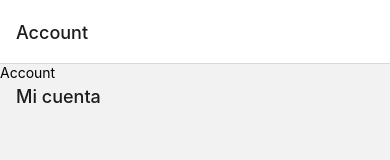
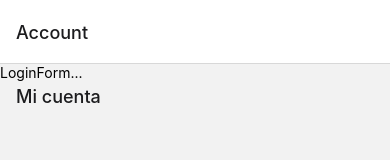
Before and after one commit to Ivan6801/wsl, a React Native app in the folder mobile/projectPokemon/pokedex/: screen /Account in a window 390 px wide. Shown: the top 160 px of the page. Built offline with nearby package versions, Linux system fonts and the light colour scheme.

Commit message:
Pantalla de Mi cuenta

```diff
--- /dev/null
+++ b/mobile/projectPokemon/pokedex/src/components/Auth/LoginForm.js
@@ -0,0 +1,10 @@
+import React from "react";
+import { View, Text } from "react-native";
+
+export default function LoginForm() {
+  return (
+    <View>
+      <Text>LoginForm...</Text>
+    </View>
+  );
+}
--- /dev/null
+++ b/mobile/projectPokemon/pokedex/src/components/Auth/UserData.js
@@ -0,0 +1,10 @@
+import React from "react";
+import { View, Text } from "react-native";
+
+export default function UserData() {
+  return (
+    <View>
+      <Text>UserData...</Text>
+    </View>
+  );
+}
--- a/mobile/projectPokemon/pokedex/src/screens/Account.js
+++ b/mobile/projectPokemon/pokedex/src/screens/Account.js
@@ -1,10 +1,14 @@
 import React from "react";
-import { SafeAreaView, View, Text } from "react-native";
+import { View, Text } from "react-native";
+import LoginForm from "../components/Auth/LoginForm";
+import UserData from "../components/Auth/UserData";
 
 export default function Account() {
+  const auth = null;
+
   return (
-    <SafeAreaView>
-      <Text>Account</Text>
-    </SafeAreaView>
+    <View>
+      {auth ? <UserData /> : <LoginForm />}
+    </View>
   );
 }
```
Also changed, not shown: mobile/projectPokemon/pokedex/src/utils/userDB.js (added, +11 -0 lines).
